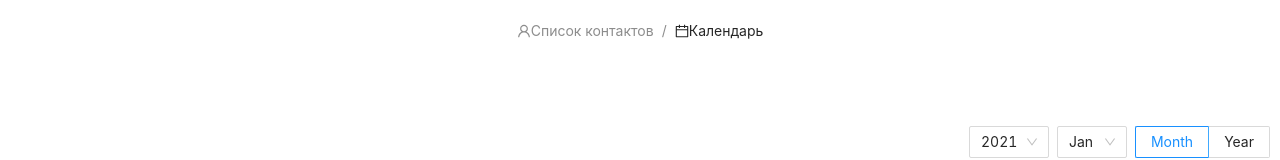
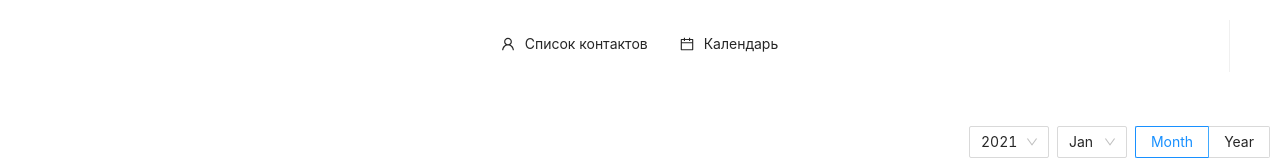
Before and after one commit to JohnSheff/organizer, a React (Create React App) app in the folder front/: page /calendars in a window 1280 px wide. Shown: the top 160 px of the page. Built offline with nearby package versions, Linux system fonts and the light colour scheme; no server answers.

Commit message:
for heroku (upd navigation)

```diff
--- a/front/src/components/addContact.js
+++ b/front/src/components/addContact.js
@@ -4,7 +4,7 @@ import {Form, Input, DatePicker, message} from "antd";
 const {TextArea} = Input;
 export default function AddContact(props) {
     const handlerOnFinish = e => {
-        fetch(`contacts`, {
+        fetch(`/contacts`, {
             method: "POST",
             headers: {
                 "Content-Type": "application/json",
--- a/front/src/components/addEventCalendar.js
+++ b/front/src/components/addEventCalendar.js
@@ -6,7 +6,7 @@ const {Option} = Select;
 const {RangePicker} = DatePicker;
 export default function AddCalendar(props) {
     const handlerOnFinish = e => {
-        fetch(`http://localhost:5010/calendars`, {
+        fetch(`/calendars`, {
             method: "POST",
             headers: {
                 "Content-Type": "application/json",
--- a/front/src/components/listContact.js
+++ b/front/src/components/listContact.js
@@ -23,7 +23,7 @@ export default function ListContact() {
 
   const setFormModal = item => {
       setIsModalVisible(true);
-      console.log(moment(new Date(item.date).setHours(0,0,0,0)))
+      // console.log(moment(new Date(item.date).setHours(0,0,0,0)))
     form.setFieldsValue({ ...item, date: moment(item.date) });
   };
   const handleOk = () => {
--- a/front/src/components/navigation.js
+++ b/front/src/components/navigation.js
@@ -1,21 +1,21 @@
-import {Breadcrumb} from "antd";
+import {Menu} from "antd";
 import {UserOutlined, CalendarOutlined} from "@ant-design/icons";
 import {Link} from "react-router-dom";
 export default function NavBar() {
   return (
-    <Breadcrumb style={{display: "flex", justifyContent: "center"}}>
-      <Breadcrumb.Item>
+    <Menu style={{display: "flex", justifyContent: "center"}}>
+      <Menu.Item>
         <Link to="/">
           <UserOutlined />
           <span>Список контактов</span>
         </Link>
-      </Breadcrumb.Item>
-      <Breadcrumb.Item>
+      </Menu.Item>
+      <Menu.Item>
         <Link to="/calendars">
           <CalendarOutlined />
           <span>Календарь</span>
         </Link>
-      </Breadcrumb.Item>
-    </Breadcrumb>
+      </Menu.Item>
+    </Menu>
   );
 }
```
